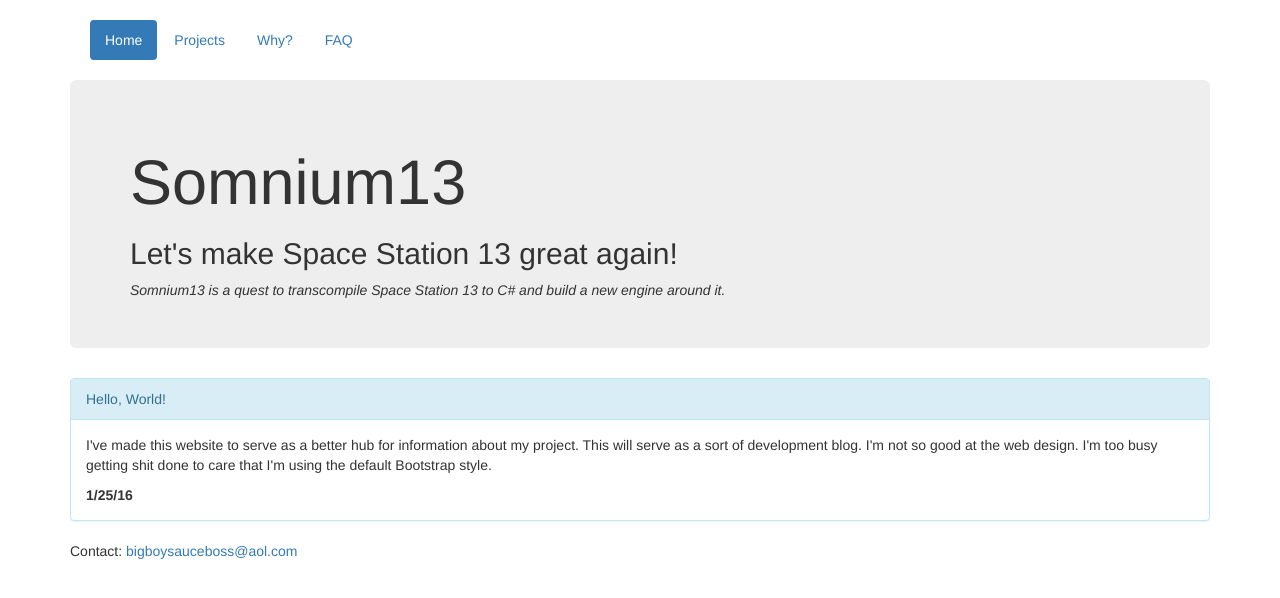
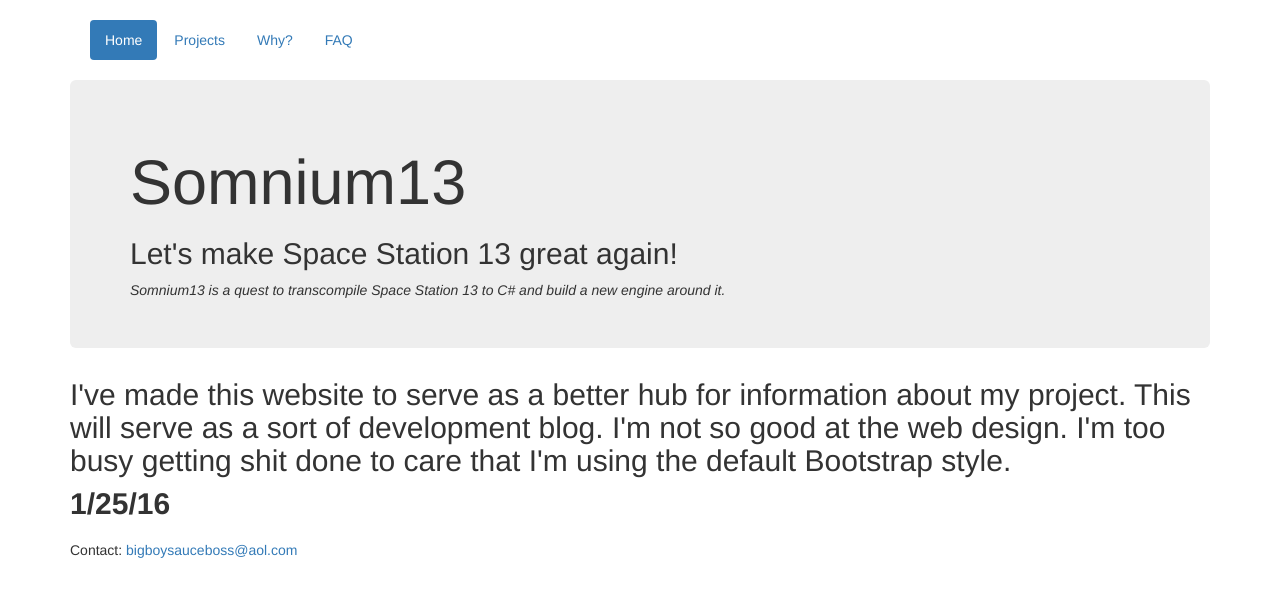
Before and after one commit to Somnium13/somnium13.github.io, a plain HTML site: page index.html in a window 1280 px wide. Drawn offline with nearby package versions, Linux system fonts and the light colour scheme.

Commit message:
Update index.html

```diff
--- a/index.html
+++ b/index.html
@@ -49,17 +49,13 @@
 						<i>Somnium13 is a quest to transcompile Space Station 13 to C# and build a new engine around it.</i>
 					</div>
 
-					<div class="panel panel-info">
-						<div class="panel-heading">Hello, World!</div>
-						<div class="panel-body">
+					<h2>
 					<p>
 						I've made this website to serve as a better hub for information about my project.
 						This will serve as a sort of development blog.
 						I'm not so good at the web design. I'm too busy getting shit done to care that I'm using the default Bootstrap style.
 					</p>
 					<b>1/25/16</b>
-						</div>
-					</div>
 
 				</div>
 
```
Lines whose indentation alone changed are shown as unchanged.
